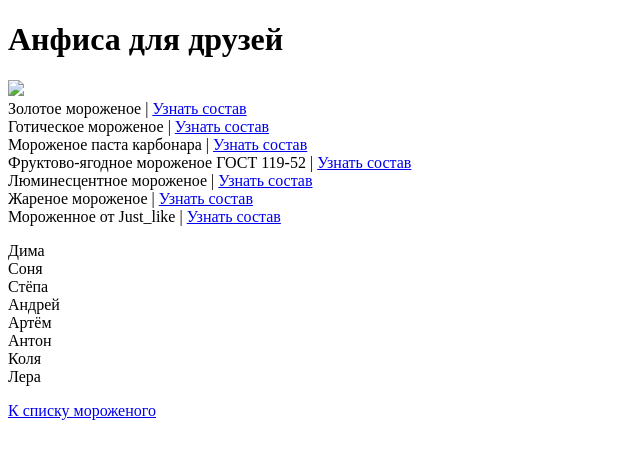
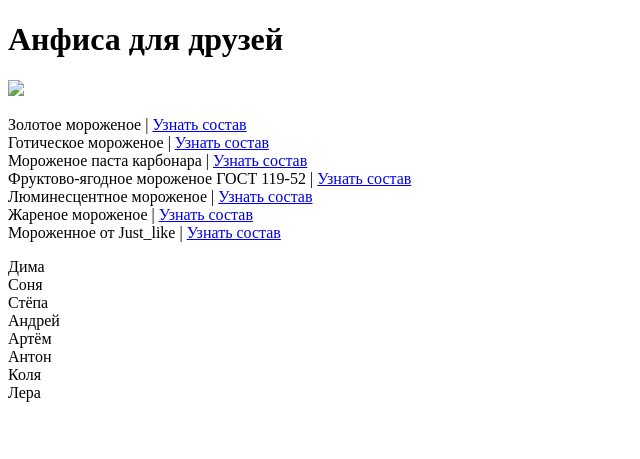
Before and after one commit to JustLike420/Anfisa, a Django app: page / in a window 1280 px wide. Shown: the top 459 px of the page, without its empty margins (0-640 px from the left). Run offline with Django 3.2, Linux system fonts and the light colour scheme.

Commit message:
redacted code, deleted smth

```diff
--- a/icecream/urls.py
+++ b/icecream/urls.py
@@ -2,6 +2,6 @@ from . import views
 from django.urls import path, include
 
 urlpatterns = [
-    path('', views.icecream_list),
+
     path('<int:pk>/', views.icecreams_details),
 ]
--- a/templates/homepage/index.html
+++ b/templates/homepage/index.html
@@ -7,11 +7,7 @@
       <h1>Анфиса для друзей</h1>
       <img src="https://pictures.s3.yandex.net/resources/anfisa_1594642601.png">
       <br>
-      <p<> {{ icecreams|safe }}</p>
-      <p>{{ friends|safe }}</p>
-
-  <p>
-      <a href="/icecream/">К списку мороженого</a>
-  </p>
+      <p> {{ icecreams|safe }} </p>
+      <p> {{ friends|safe }} </p>
   </body>
 </html>
--- a/templates/icecream/icecream-details.html
+++ b/templates/icecream/icecream-details.html
@@ -12,9 +12,6 @@
         <br>
         <br>
     </p>
-    <a href="../">Вернуться к списку</a>
-    <br>
-    <br>
     <a href="/">На главную</a>
 </body>
 </html>
```
